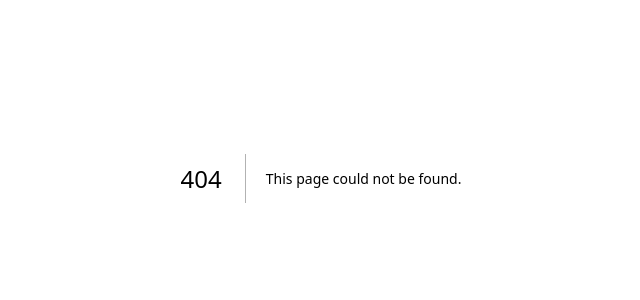
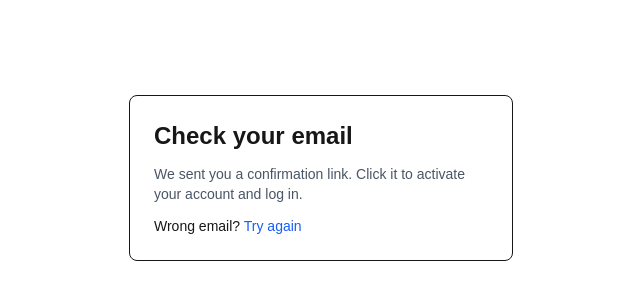
Before and after one commit to J-C-S-V/software-lms-tjc, a Next.js app: page /check-email in a window 1280 px wide. Before the commit this address had no page. Shown: the part 222-522 px from the top of the page, without its empty margins (319-959 px from the left). Built offline with nearby package versions, Linux system fonts and the light colour scheme; no server answers.

Commit message:
Add auth route

```diff
--- /dev/null
+++ b/app/(auth)/check-email/page.tsx
@@ -0,0 +1,18 @@
+import Link from 'next/link';
+
+export default function CheckEmailPage() {
+  return (
+    <div className="space-y-3">
+      <h1 className="text-2xl font-bold">Check your email</h1>
+      <p className="text-sm text-gray-600">
+        We sent you a confirmation link. Click it to activate your account and log in.
+      </p>
+      <p className="text-sm">
+        Wrong email?{' '}
+        <Link href="/signup" className="text-blue-600">
+          Try again
+        </Link>
+      </p>
+    </div>
+  );
+}
--- /dev/null
+++ b/app/auth/confirm/route.ts
@@ -0,0 +1,21 @@
+import { type EmailOtpType } from '@supabase/supabase-js';
+import { type NextRequest, NextResponse } from 'next/server';
+import { createClient } from '@/lib/supabase/server';
+
+export async function GET(request: NextRequest) {
+  const { searchParams } = new URL(request.url);
+  const token_hash = searchParams.get('token_hash');
+  const type = searchParams.get('type') as EmailOtpType | null;
+  const next = searchParams.get('next') ?? '/dashboard';
+
+  if (token_hash && type) {
+    const supabase = await createClient();
+    const { error } = await supabase.auth.verifyOtp({ type, token_hash });
+
+    if (!error) {
+      return NextResponse.redirect(new URL(next, request.url));
+    }
+  }
+
+  return NextResponse.redirect(new URL('/login?error=confirmation_failed', request.url));
+}
```
